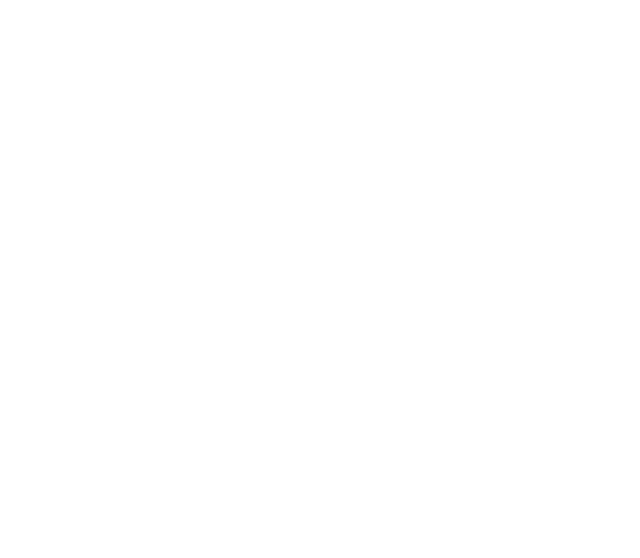
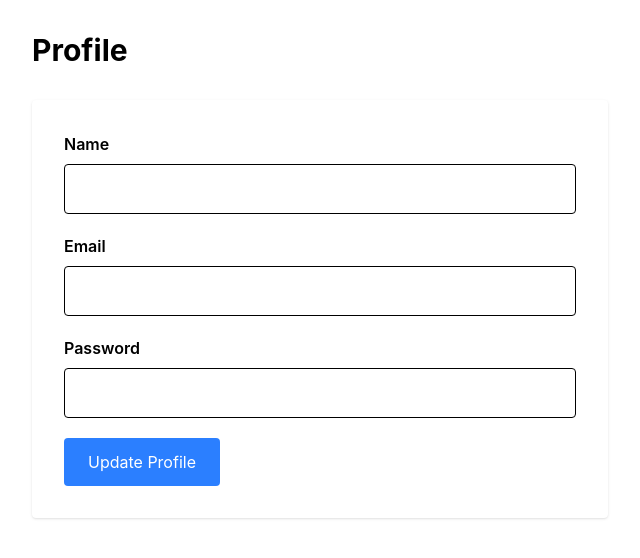
Before and after one commit to dabi07ravi/EMS_FrontEnd, a React (Vite) app: page /profile in a window 1280 px wide. Before the commit this address had no page. Shown: the top 558 px of the page, without its empty margins (0-640 px from the left). Built offline with nearby package versions, Linux system fonts and the light colour scheme; sample sign-in values are in the browser's storage.

Commit message:
add search functionality

```diff
--- a/src/App.jsx
+++ b/src/App.jsx
@@ -3,6 +3,8 @@ import { BrowserRouter, Routes, Route, Navigate } from "react-router-dom";
 import Login from "./components/Auth/Login";
 import AdminDashboard from "./components/Dashboard/AdminDashboard";
 import EmployeeDashboard from "./components/Dashboard/EmployeeDashboard";
+
+import Profile from "./Pages/Profile/Profile"
 
 import ProtectedRoute from "./routes/ProtectedRoute";
 
@@ -16,16 +18,25 @@ function App() {
         <Route
           path="/admin-dashboard"
           element={
-            <ProtectedRoute role="admin">
+            <ProtectedRoute roles={["employee","admin"]}>
               <AdminDashboard />
             </ProtectedRoute>
+          }
+        />
+
+          <Route
+          path="/profile"
+          element={
+            // <ProtectedRoute roles={["employee", "admin"]}>
+              <Profile />
+            // </ProtectedRoute>
           }
         />
 
         <Route
           path="/employee-dashboard"
           element={
-            <ProtectedRoute role="employee">
+            <ProtectedRoute roles={["employee", "admin"]}>
               <EmployeeDashboard />
             </ProtectedRoute>
           }
--- /dev/null
+++ b/src/Pages/Profile/Profile.jsx
@@ -0,0 +1,105 @@
+import { useState, useContext } from "react";
+
+import { AuthContext } from "../../context/AuthContext";
+
+import { EmployeeContext } from "../../context/EmployeeContext";
+
+
+
+function Profile() {
+  const { loggedInUser, setLoggedInUser } = useContext(AuthContext);
+
+  const { employees, setEmployees } = useContext(EmployeeContext);
+
+  const [name, setName] = useState(loggedInUser.name);
+
+  const [email, setEmail] = useState(loggedInUser.email);
+
+    const [password, setPassword] = useState(loggedInUser.password);
+
+
+  function handleUpdateProfile(e) {
+    e.preventDefault();
+
+    const updatedUser = {
+      ...loggedInUser,
+
+      name,
+
+      email,
+      password,
+    };
+
+    const updatedEmployees = employees.map((employee) => {
+      if (employee.id === loggedInUser.id) {
+        return updatedUser;
+      }
+
+      return employee;
+    });
+
+    setEmployees(updatedEmployees);
+
+      setLoggedInUser(updatedUser);
+
+      alert("Profile Updated");
+
+      setName('')
+    setEmail('')
+      setPassword('')
+
+  }
+
+  return (
+    <div className="p-8">
+      <h1 className="mb-8 text-3xl font-bold">Profile</h1>
+
+      <form
+        onSubmit={handleUpdateProfile}
+        className="max-w-xl rounded bg-white p-8 shadow"
+      >
+        {/* NAME */}
+        <div className="mb-5">
+          <label className="mb-2 block font-semibold">Name</label>
+
+          <input
+            type="text"
+            value={name}
+            onChange={(e) => setName(e.target.value)}
+            className="w-full rounded border p-3"
+          />
+        </div>
+
+        {/* EMAIL */}
+        <div className="mb-5">
+          <label className="mb-2 block font-semibold">Email</label>
+
+          <input
+            type="email"
+            value={email}
+            onChange={(e) => setEmail(e.target.value)}
+            className="w-full rounded border p-3"
+          />
+        </div>
+
+        {/* PASSWORD */}
+        <div className="mb-5">
+          <label className="mb-2 block font-semibold">Password</label>
+
+          <input
+            type="password"
+            value={password}
+            onChange={(e) => setPassword(e.target.value)}
+            className="w-full rounded border p-3"
+          />
+        </div>
+
+        <button className="rounded bg-blue-500 px-6 py-3 text-white">
+          Update Profile
+        </button>
+      </form>
+    </div>
+  );
+}
+
+export default Profile;
--- a/src/components/Dashboard/AdminDashboard.jsx
+++ b/src/components/Dashboard/AdminDashboard.jsx
@@ -1,9 +1,8 @@
 import Sidebar from "../Layout/Sidebar";
 import Header from "../Layout/Header";
 import DashboardCard from "./DashboardCard";
-import TaskCard from "../Task/TaskCard"
+import TaskCard from "../Task/TaskCard";
 import { useState, useContext } from "react";
-
 
 import { EmployeeContext } from "../../context/EmployeeContext";
 
@@ -19,7 +18,7 @@ function AdminDashboard() {
   const [email, setEmail] = useState("");
   const [department, setDepartment] = useState("");
   const [editId, setEditId] = useState(null);
-  const [password] = useState('123')
+  const [password] = useState("123");
 
   const [title, setTitle] = useState("");
 
@@ -30,6 +29,8 @@ function AdminDashboard() {
   const [priority, setPriority] = useState("Low");
 
   const [deadline, setDeadline] = useState("");
+
+  const [searchTerm, setSearchTerm] = useState("");
 
   function handleAddEmployee(e) {
     e.preventDefault();
@@ -44,7 +45,7 @@ function AdminDashboard() {
             email,
             password,
             department,
-            role : "employee"
+            role: "employee",
           };
         }
 
@@ -63,7 +64,7 @@ function AdminDashboard() {
         name,
         email,
         password,
-        role : "employee",
+        role: "employee",
         department,
       };
 
@@ -126,6 +127,32 @@ function AdminDashboard() {
     setTasks(filteredTasks);
   }
 
+
+  const filteredEmployees = employees.filter((emp) => {
+
+  return (
+    emp.role !== "admin" &&
+    (
+      emp.name
+        .toLowerCase()
+        .includes(searchTerm.toLowerCase())
+
+      ||
+
+      emp.email
+        .toLowerCase()
+        .includes(searchTerm.toLowerCase())
+
+      ||
+
+      emp.department
+        .toLowerCase()
+        .includes(searchTerm.toLowerCase())
+    )
+  );
+
+});
+
   // TOTAL TASKS
   const totalTasks = tasks.length;
 
@@ -142,7 +169,7 @@ function AdminDashboard() {
     (task) => task.status === "In Progress",
   ).length;
 
-  let totalEmployee = employees.filter((emp) => emp.role !== 'admin');
+  let totalEmployee = employees.filter((emp) => emp.role !== "admin");
 
   return (
     <div className="flex min-h-screen bg-gray-900">
@@ -155,7 +182,10 @@ function AdminDashboard() {
           <h1 className="mb-5 text-3xl font-bold">Welcome Admin</h1>
 
           <div className="grid grid-cols-4 gap-5">
-            <DashboardCard title="Total Employees" value={totalEmployee.length} />
+            <DashboardCard
+              title="Total Employees"
+              value={totalEmployee.length}
+            />
 
             <DashboardCard title="Total Tasks" value={totalTasks} />
 
@@ -274,25 +304,14 @@ function AdminDashboard() {
             <h1 className="mb-5 text-2xl font-bold">All Tasks</h1>
 
             <div className="flex flex-col gap-5">
-                   {
-    tasks.map((task) => (
-
+              {tasks.map((task) => (
                 <TaskCard
-
                   key={task.id}
-
                   task={task}
-
                   showActions={true}
-
-        handleDeleteTask={
-          handleDeleteTask
-        }
-
+                  handleDeleteTask={handleDeleteTask}
                 />
-
-    ))
-  }
+              ))}
             </div>
           </div>
 
@@ -300,10 +319,17 @@ function AdminDashboard() {
             <h1 className="mb-5 text-2xl font-bold">Employees</h1>
 
             <div className="flex flex-col gap-4">
-              {employees.map((emp) => (
+              <input
+                type="text"
+                placeholder="Search Employee..."
+                value={searchTerm}
+                onChange={(e) => setSearchTerm(e.target.value)}
+                className="w-full rounded border p-3"
+              />
 
-                emp.role != 'admin' &&
-
+              {filteredEmployees.map(
+                (emp) =>
+                    (
                     <div
                       key={emp.id}
                       className="flex items-center justify-between rounded-lg bg-white p-5 shadow"
@@ -336,7 +362,8 @@ function AdminDashboard() {
                         </button>
                       </div>
                     </div>
-              ))}
+                  ),
+              )}
             </div>
           </div>
         </div>
--- a/src/components/Layout/Header.jsx
+++ b/src/components/Layout/Header.jsx
@@ -5,7 +5,7 @@ import { AuthContext } from "../../context/AuthContext";
 import { useNavigate } from "react-router-dom";
 
 function Header() {
-  const { logout } = useContext(AuthContext);
+  const { logout, loggedInUser } = useContext(AuthContext);
 
   const navigate = useNavigate();
 
@@ -22,7 +22,7 @@ function Header() {
       <div className="flex items-center gap-3">
         <div className="h-10 w-10 rounded-full bg-gray-300"></div>
 
-        <h2 className="font-semibold">Admin</h2>
+        <h2 className="font-semibold">{loggedInUser.name}</h2>
 
         <button
           onClick={handleLogout}
--- a/src/components/Layout/SideBar.jsx
+++ b/src/components/Layout/SideBar.jsx
@@ -1,36 +1,30 @@
+import { Link } from "react-router-dom";
+
 function Sidebar() {
-
   return (
-
- <div className="w-[250px] text-white bg-gray-900">
-
-      <h1 className="p-5 text-2xl font-bold border-b border-gray-700">
-        EMS
-      </h1>
+    <div className="w-[250px] text-white bg-gray-900">
+      <h1 className="p-5 text-2xl font-bold border-b border-gray-700">EMS</h1>
 
       <div className="flex flex-col gap-2 p-4">
+        <Link className="rounded bg-gray-800 p-3 text-left hover:bg-gray-700">
+          Dashboard
+        </Link>
 
-        <button className="rounded bg-gray-800 p-3 text-left hover:bg-gray-700">
-          Dashboard
-        </button>
+        <Link className="rounded bg-gray-800 p-3 text-left hover:bg-gray-700">
+          Employees
+        </Link>
 
-        <button className="rounded bg-gray-800 p-3 text-left hover:bg-gray-700">
-          Employees
-        </button>
+        <Link className="rounded bg-gray-800 p-3 text-left hover:bg-gray-700">
+          Tasks
+        </Link>
 
-        <button className="rounded bg-gray-800 p-3 text-left hover:bg-gray-700">
-          Tasks
-        </button>
-
-        <button className="rounded bg-gray-800 p-3 text-left hover:bg-gray-700">
-          Profile
-        </button>
-
+        <Link to={'/profile'}
+          className="rounded bg-gray-800 p-3 text-left hover:bg-gray-700 block">
+            Profile
+        </Link>
       </div>
-
     </div>
-
-  )
+  );
 }
 
-export default Sidebar
+export default Sidebar;
--- a/src/context/AuthContext.jsx
+++ b/src/context/AuthContext.jsx
@@ -55,14 +55,14 @@ export const AuthContext =
   }
 
 
-
   return (
 
     <AuthContext.Provider
       value={{
         loggedInUser,
         login,
-        logout
+        logout,
+        setLoggedInUser
       }}
     >
 
--- a/src/routes/ProtectedRoute.jsx
+++ b/src/routes/ProtectedRoute.jsx
@@ -9,11 +9,13 @@ from "../context/AuthContext"
 
 function ProtectedRoute({
   children,
-  role
+  roles
 }) {
 
   const { loggedInUser } =
     useContext(AuthContext)
+
+
 
 
 
@@ -27,7 +29,7 @@ function ProtectedRoute({
 
 
   // WRONG ROLE
-  if(loggedInUser.role !== role){
+  if(!roles.includes(loggedInUser.role)){
 
     return <Navigate to="/login" />
 
```
Lines whose indentation alone changed are shown as unchanged.
